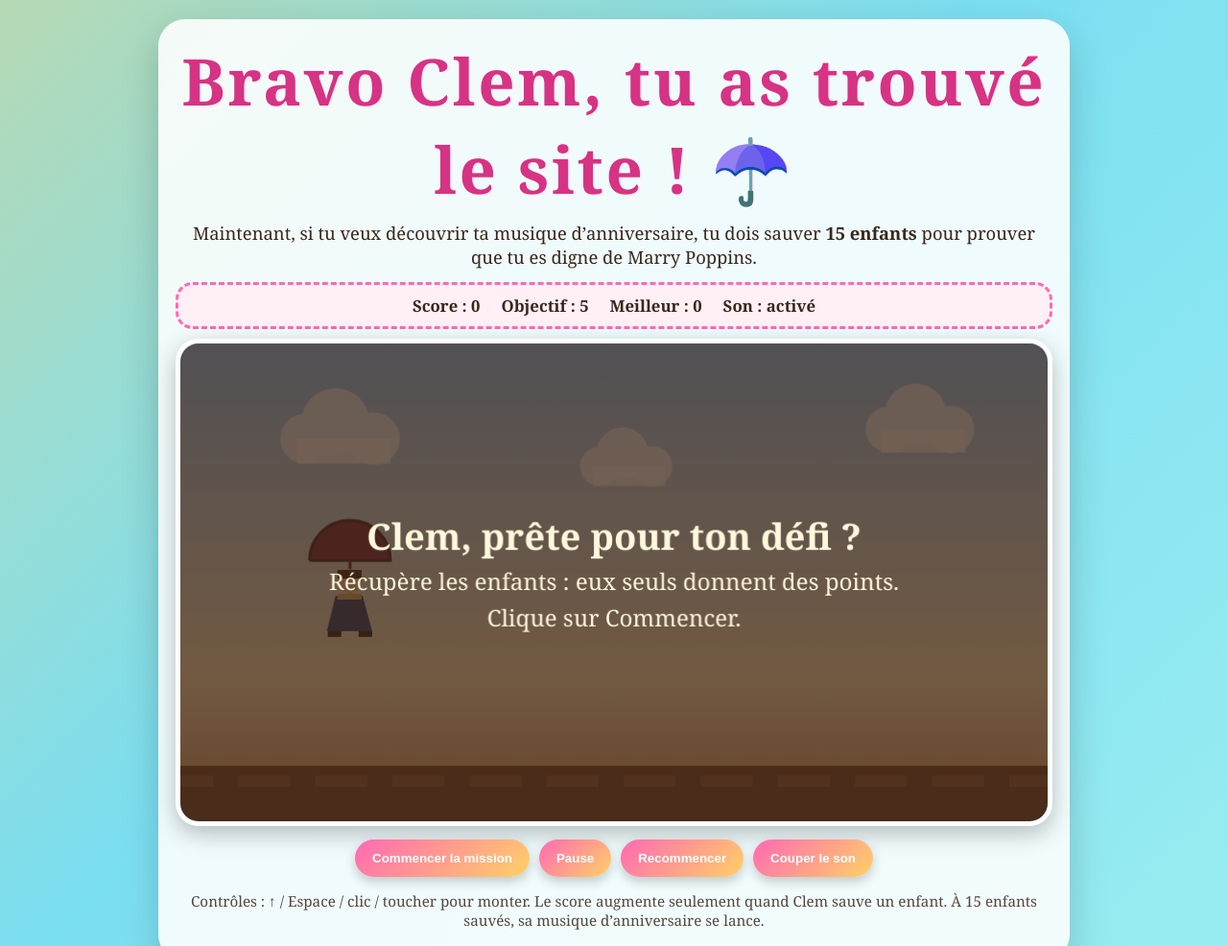
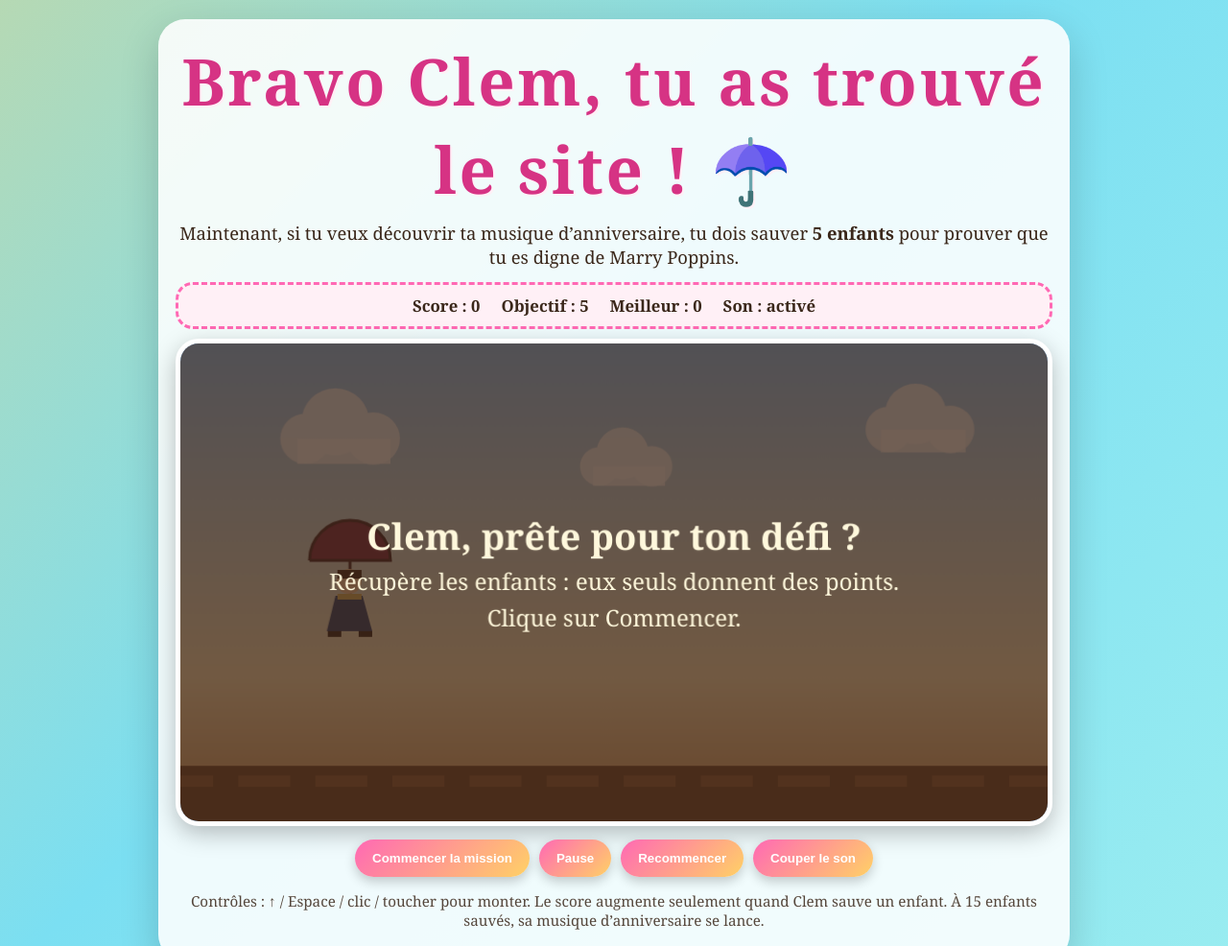
Before and after one commit to gifts-hub-hihihi/defimissionanniversaire, a plain HTML site: page index.html in a window 1280 px wide. Shown: the top 986 px of the page at 96% size. Drawn offline with Linux system fonts and the light colour scheme; animation ran at ten frames a second.

Commit message:
Update index.html

```diff
--- a/index.html
+++ b/index.html
@@ -12,7 +12,7 @@
       <h1>Bravo Clem, tu as trouvé le site ! ☂️</h1>
       <p>
         Maintenant, si tu veux découvrir ta musique d’anniversaire,
-        tu dois sauver <strong>15 enfants</strong> pour prouver que tu es digne
+        tu dois sauver <strong>5 enfants</strong> pour prouver que tu es digne
         de Marry Poppins.
       </p>
     </header>
```
